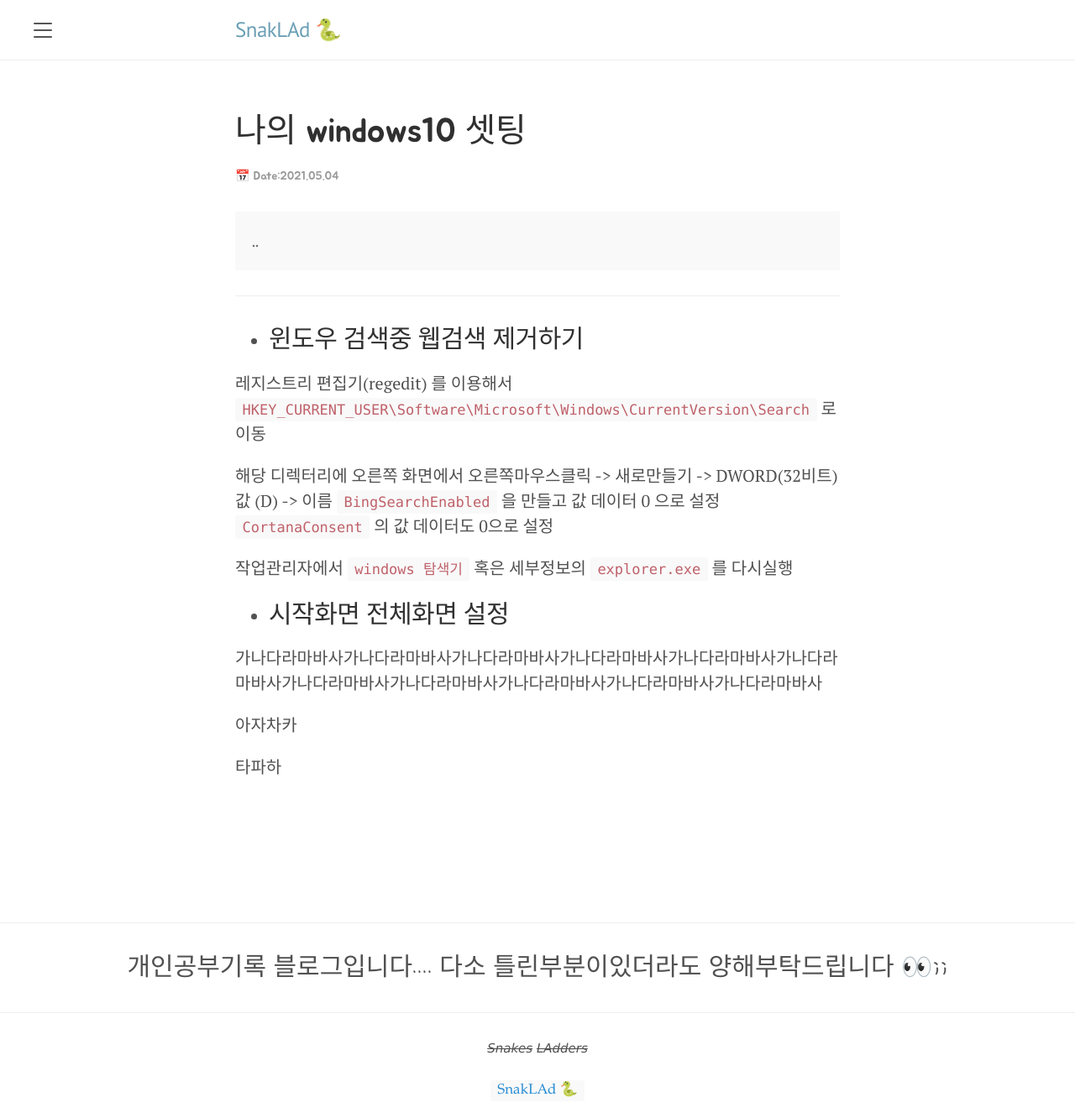
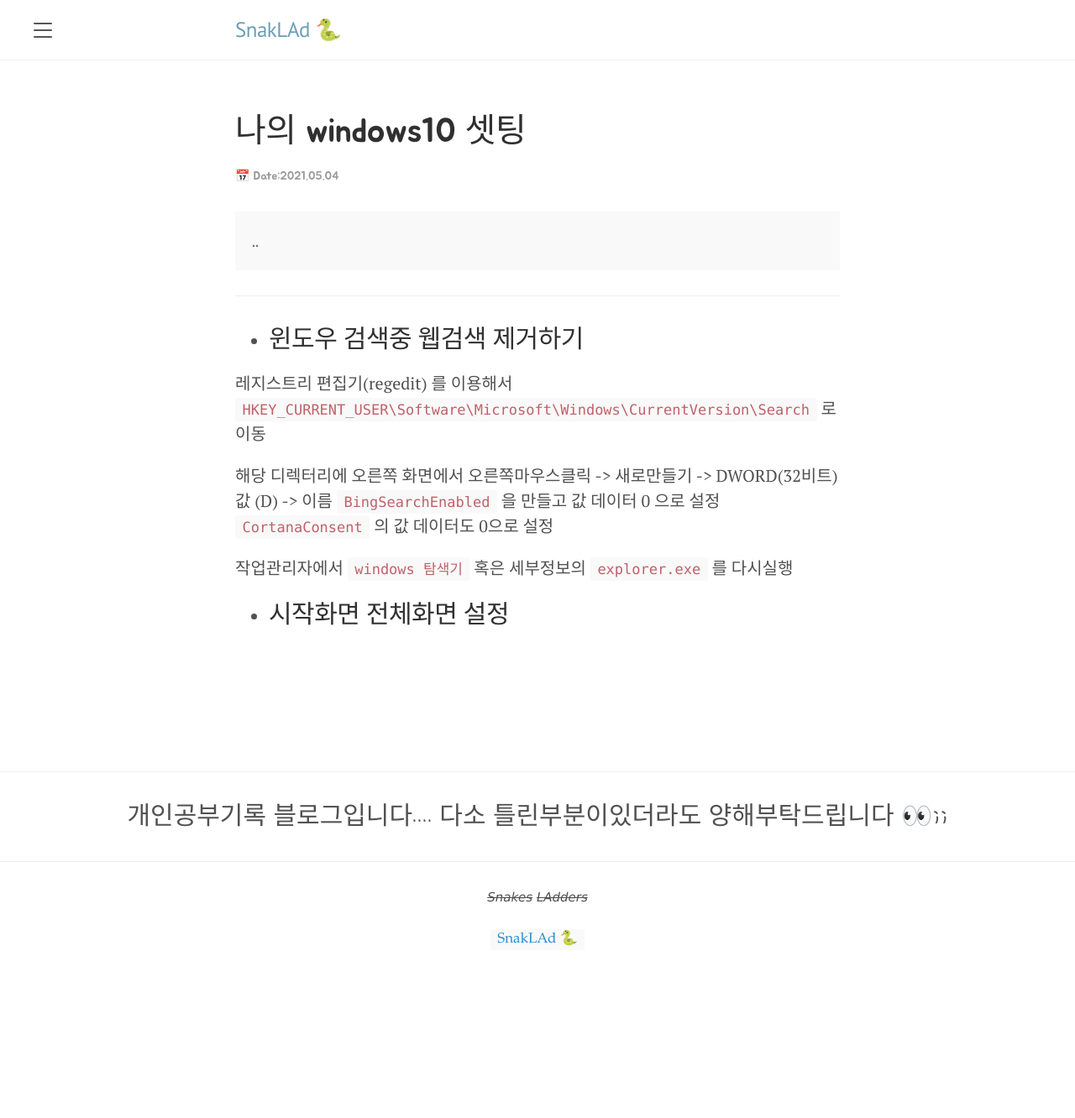
Before and after one commit to froggy0m0/froggy0m0.github.io, a Jekyll site: the page built from _posts/memo/2021-05-04-my_windows_setting.md, in a window 1280 px wide. Shown: the whole page at 84% size. Built offline with Jekyll 4.4.1, drawn with Linux system fonts in a browser that asks for light colours; after the commit the page ends 1152 px from its top, so only the background shows below that.

Commit message:
Update 2021-05-04-my_windows_setting.md

```diff
--- a/_posts/memo/2021-05-04-my_windows_setting.md
+++ b/_posts/memo/2021-05-04-my_windows_setting.md
@@ -14,9 +14,3 @@ message: ..
 작업관리자에서 `windows 탐색기` 혹은 세부정보의 `explorer.exe` 를 다시실행
 
 * ## 시작화면 전체화면 설정
-
-가나다라마바사가나다라마바사가나다라마바사가나다라마바사가나다라마바사가나다라마바사가나다라마바사가나다라마바사가나다라마바사가나다라마바사가나다라마바사
-
-아자차카
-
-타파하
```
